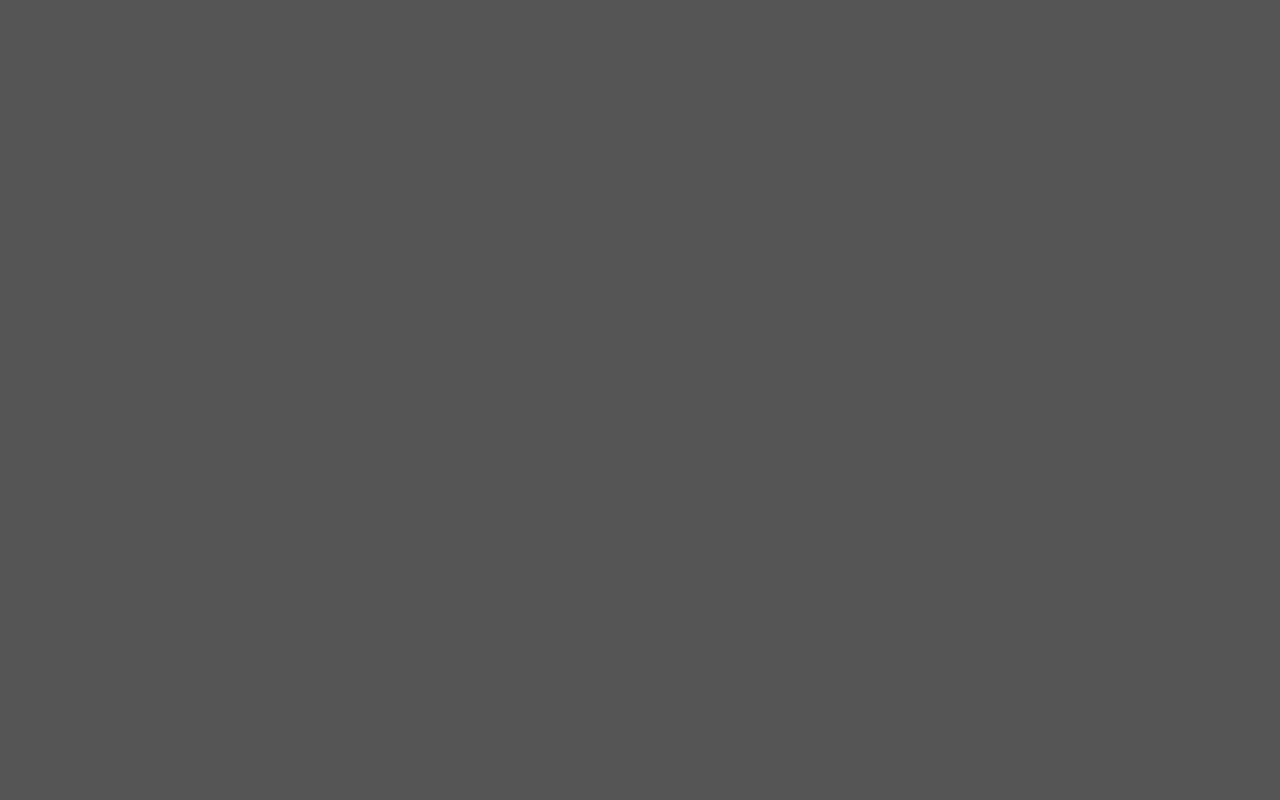
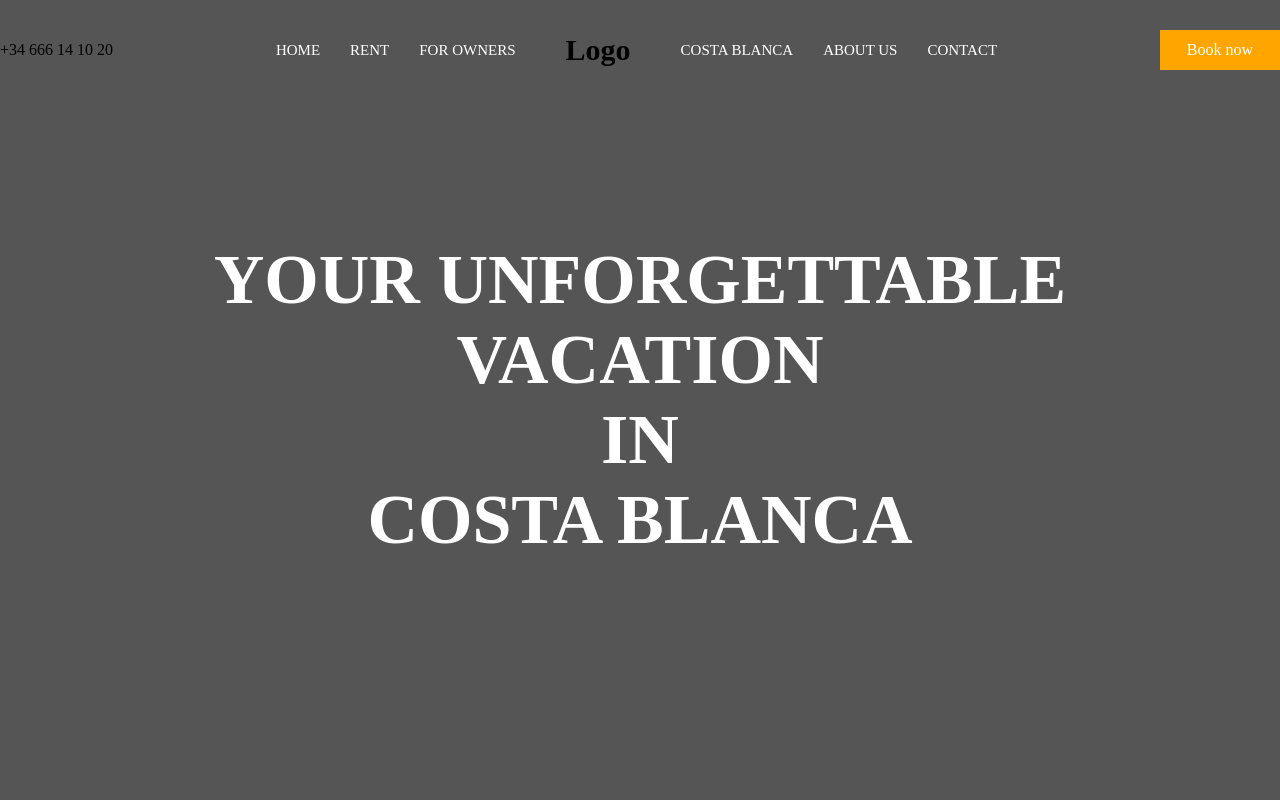
Before and after one commit to Dashanchik19/Primer, a plain HTML site: page index.html in a window 1280 px wide. Shown: the top 800 px of the page. Drawn offline with Linux system fonts and the light colour scheme.

Commit message:
Add initial website files

```diff
--- a/css/style.scss
+++ b/css/style.scss
@@ -4,64 +4,76 @@
   box-sizing: border-box;
 }
 
-// .header {
-//   position: absolute;
-//   //   background-color: rgb(206, 206, 206);
-//   padding: 30px 0px;
-//   width: 100%;
-//   &__container {
-//     max-width: 1600px;
-//     margin: 0 auto;
-//   }
-//   &__blocks {
-//     display: flex;
-//     justify-content: space-between;
-//     align-items: center;
-//   }
+.header {
+  position: absolute;
+  //   background-color: rgb(206, 206, 206);
+  padding: 30px 0px;
+  width: 100%;
+  &__container {
+    max-width: 1600px;
+    margin: 0 auto;
+  }
+  &__blocks {
+    display: flex;
+    justify-content: space-between;
+    align-items: center;
+  }
 
-//   &__center {
-//     display: flex;
-//     align-items: center;
-//     gap: 50px;
-//   }
+  &__center {
+    display: flex;
+    align-items: center;
+    gap: 50px;
+  }
 
-//   &__logo {
-//     font-size: 30px;
-//     font-weight: 600;
-//   }
+  &__logo {
+    font-size: 30px;
+    font-weight: 600;
+  }
 
-//   &__button {
-//     max-width: 120px;
-//     display: flex;
-//     align-items: center;
-//     justify-content: center;
-//     color: white;
-//     width: 100%;
-//     height: 40px;
-//     background-color: orange;
-//   }
-// }
+  &__button {
+    max-width: 120px;
+    display: flex;
+    align-items: center;
+    justify-content: center;
+    color: white;
+    width: 100%;
+    height: 40px;
+    background-color: orange;
+  }
+}
 
-// .menu {
-//   &__list {
-//     display: flex;
-//     text-transform: uppercase;
-//     gap: 30px;
-//   }
-//   &__item {
-//     display: flex;
+.menu {
+  &__list {
+    display: flex;
+    text-transform: uppercase;
+    gap: 30px;
+  }
+  &__item {
+    display: flex;
 
-//     a {
-//       text-decoration: none;
-//       color: white;
-//       font-size: 15px;
-//     }
-//   }
-// }
+    a {
+      text-decoration: none;
+      color: white;
+      font-size: 15px;
+    }
+  }
+}
 
-main {
+.main {
   min-height: 100vh;
   background-color: #555;
+  display: flex;
+  justify-content: center;
+  align-items: center;
+
+  &__block {
+    h1 {
+      color: white;
+      text-align: center;
+      font-size: 70px;
+      text-transform: uppercase;
+    }
+  }
 }
 
 .property {
--- a/index.html
+++ b/index.html
@@ -9,7 +9,7 @@
 </head>
 
 <body>
-    <!-- <header class="header">
+    <header class="header">
         <div class="header__container">
             <div class="header__wrapper">
                 <div class="header__blocks">
@@ -62,10 +62,16 @@
                 </div>
             </div>
         </div>
-    </header> -->
+    </header>
 
 
-    <main></main>
+    <main class="main">
+        <div class="main__block">
+            <h1>
+                Your unforgettable<br> vacation<br> in<br> costa blanca
+            </h1>
+        </div>
+    </main>
 
     <section class="property">
         <div class="property__container">
```
Also changed, not shown: css/style.css, 1 other file.
